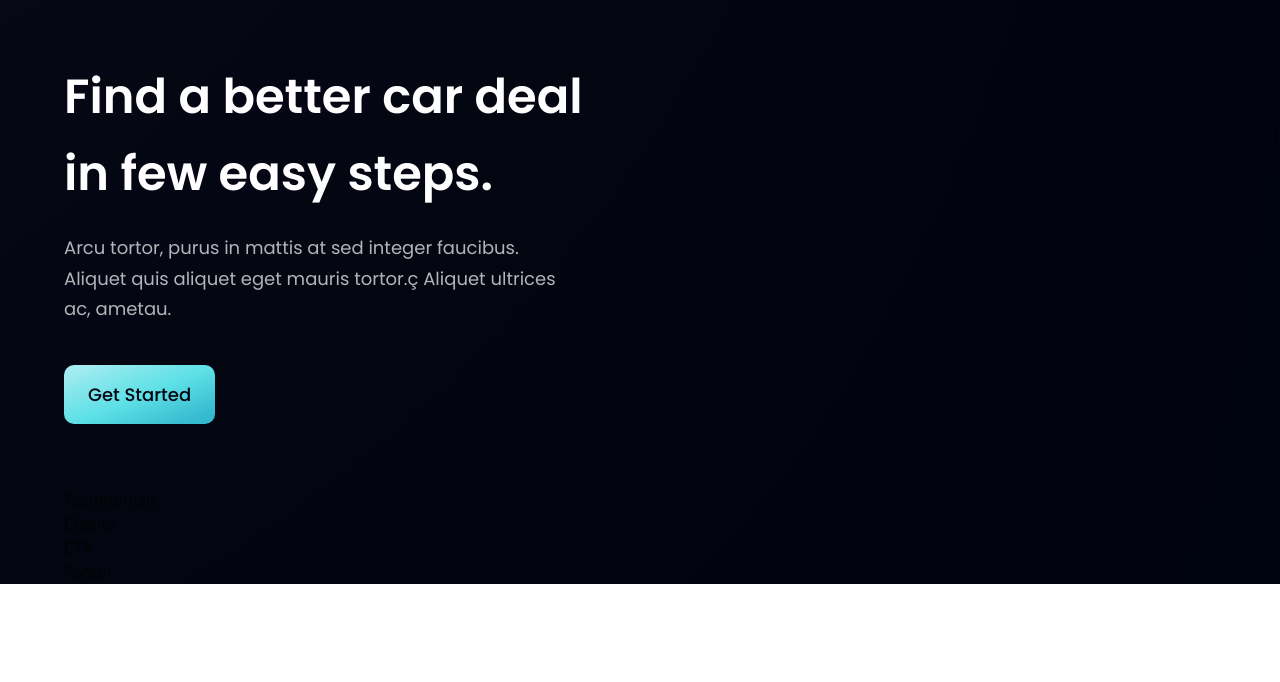
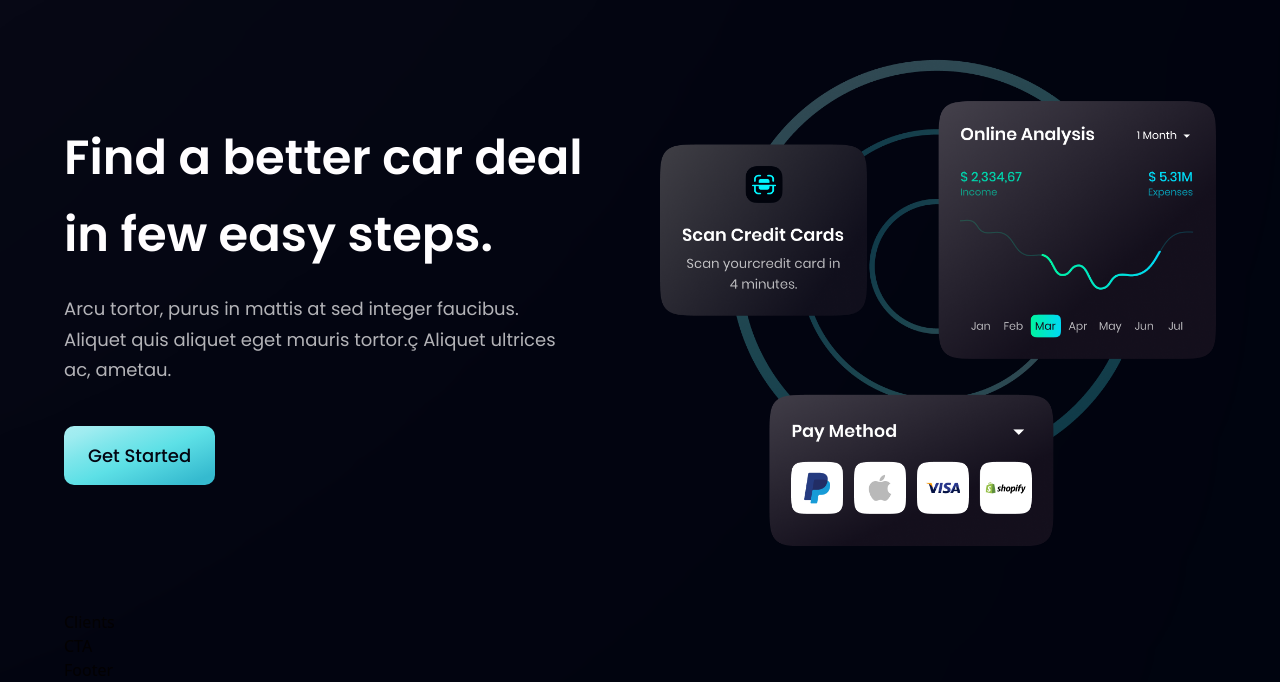
Before and after one commit to inderjeetsinghbamrah/react-proj-1, a React (Vite) app: page / in a window 1280 px wide. Shown: the part 2220-2902 px from the top of the page. Before the commit the page ends 2804 px from the top, so only its background shows below. Built offline with nearby package versions, Linux system fonts and the light colour scheme.

Commit message:
testimonial

```diff
--- a/src/components/CardDeal.jsx
+++ b/src/components/CardDeal.jsx
@@ -20,6 +20,10 @@ const CardDeal = () => {
         </p>
         <Button styles="mt-10" />
       </div>
+
+      <div className={layout.sectionImg}>
+        <img src={card} alt="card" className="w-[100%] h-[100%]" />
+      </div>
     </section>
   );
 };
--- a/src/components/Testimonials.jsx
+++ b/src/components/Testimonials.jsx
@@ -1,7 +1,11 @@
 import React from "react";
 
+import { feedback } from "../constants";
+
+import styles from "../style";
+
 const Testimonials = () => {
-  return <div>Testimonials</div>;
+  return <section style={styles.section}></section>;
 };
 
 export default Testimonials;
```
